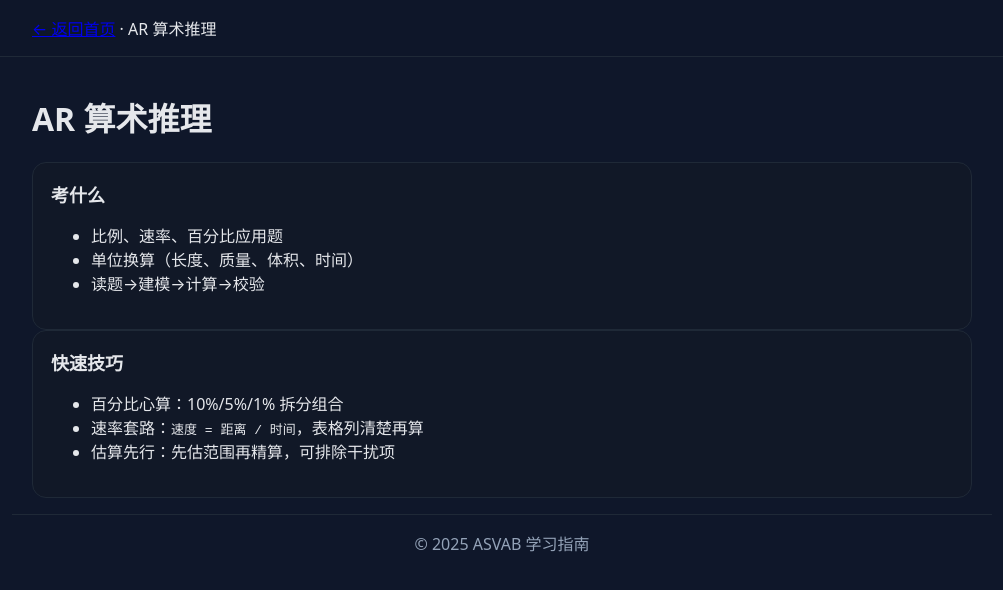
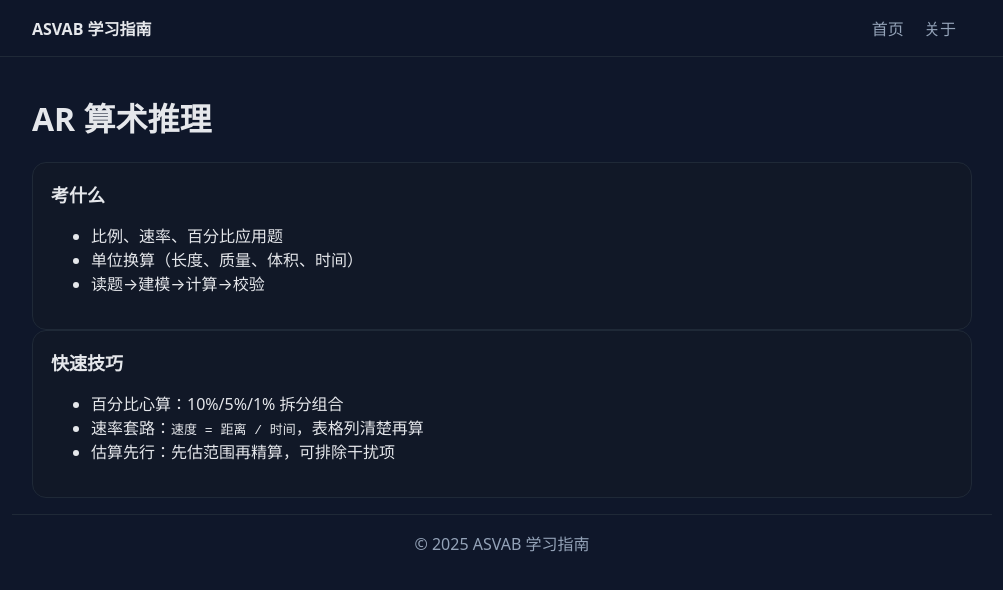
Before and after one commit to Kayla-TX/Kayla-TX.github.io, a plain HTML site: page ar.html in a window 1280 px wide. Shown: the whole page, without its empty margins (138-1141 px from the left). Drawn offline with Linux system fonts and the light colour scheme.

Commit message:
feat: add About page and nav link on all pages

```diff
--- a/ar.html
+++ b/ar.html
@@ -1,7 +1,15 @@
 <!doctype html><meta charset="utf-8"><meta name="viewport" content="width=device-width, initial-scale=1">
 <title>AR 算术推理 · ASVAB 学习指南</title>
 <link rel="stylesheet" href="styles.css">
-<header><div class="wrap"><a href="/">← 返回首页</a> · AR 算术推理</div></header>
+<header>
+  <div class="wrap" style="display:flex;align-items:center;justify-content:space-between;">
+    <div style="font-weight:600;"><a href="/" style="color:#e5e7eb;text-decoration:none;">ASVAB 学习指南</a></div>
+    <nav>
+      <a href="/">首页</a>
+      <a href="about.html">关于</a>
+    </nav>
+  </div>
+</header>
 <main class="wrap">
   <h1>AR 算术推理</h1>
   <div class="card">
```
Also changed, not shown: gs.html (+9 -1 lines), index.html (+1 -0 lines), mk.html (+9 -1 lines), wk-pc.html (+9 -1 lines).
